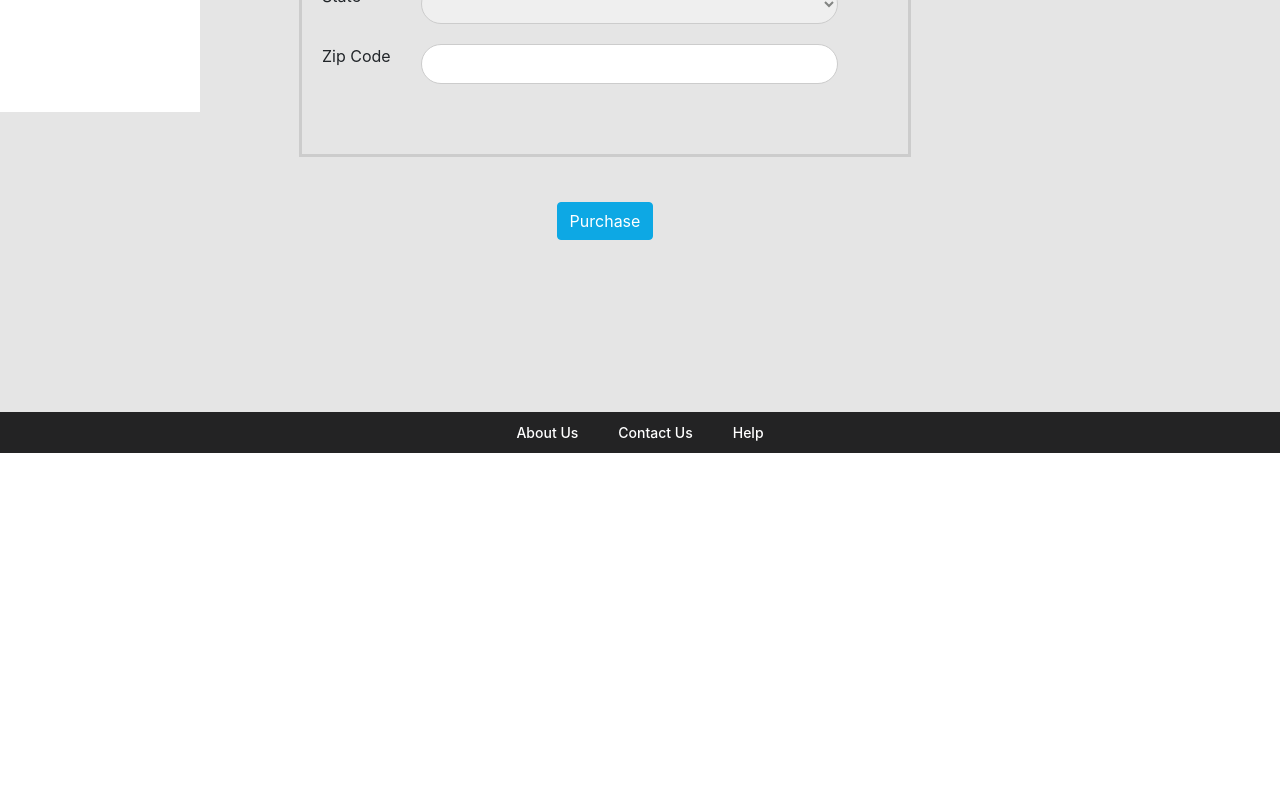
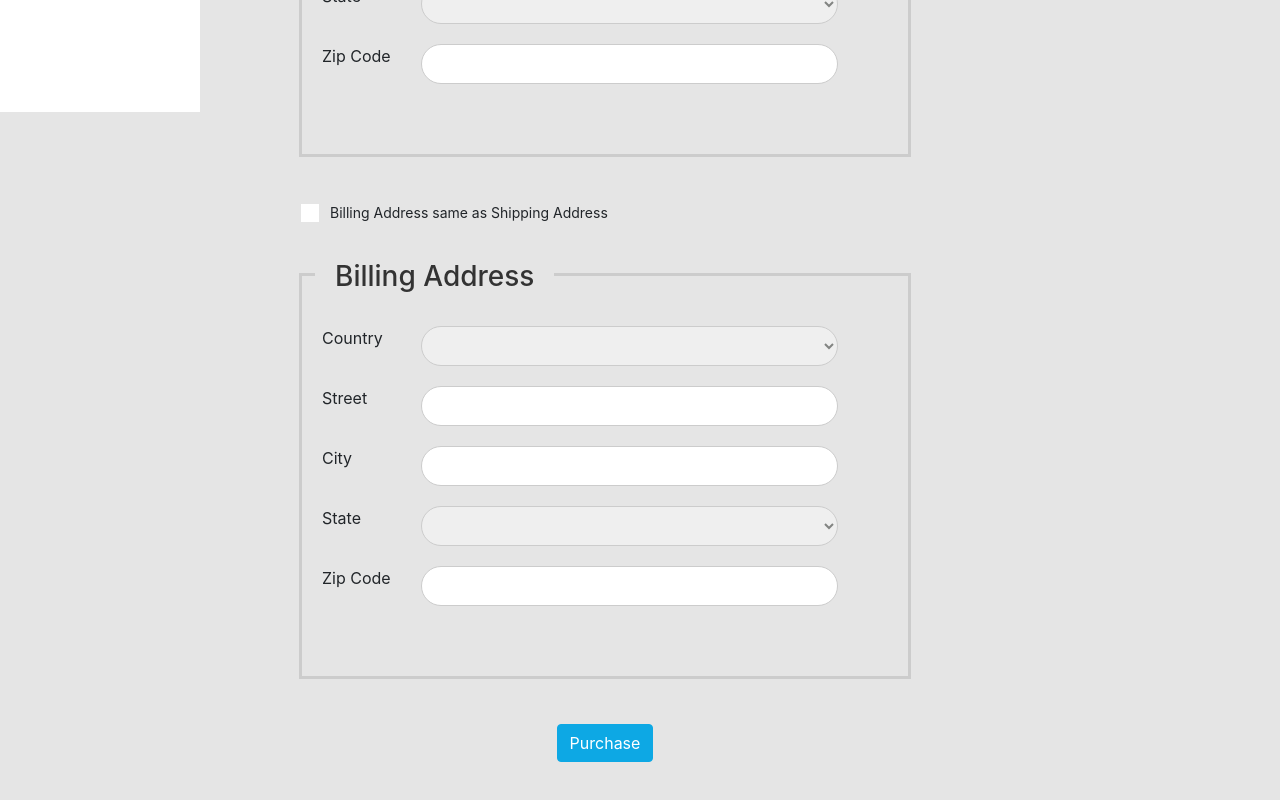
Before and after one commit to SaeedSatari/ecommerce-ui, an Angular app: page /checkout in a window 1280 px wide. Shown: the part 688-1488 px from the top of the page. Before the commit the page ends 1157 px from the top, so only its background shows below. Built offline with nearby package versions, Linux system fonts and the light colour scheme; no server answers.

Commit message:
-added billing address

```diff
--- a/src/app/components/checkout/checkout.component.html
+++ b/src/app/components/checkout/checkout.component.html
@@ -84,6 +84,65 @@
           </div>
         </div>
 
+        <div class="input-space">
+          <label class="au-checkbox">
+            <input type="checkbox" (change)="copyShippingAddressToBillingAddress($event)">
+            <span class="au-checkmark"></span>Billing Address same as Shipping Address
+          </label>
+        </div>
+
+        <div formGroupName="billingAddress" class="form-area">
+          <h3>Billing Address</h3>
+          <div class="row">
+            <div class="col-md-2"><label>Country</label></div>
+            <div class="col-md-9">
+              <div class="input-space">
+                <select formControlName="country">
+                  <option>TO DO</option>
+                </select>
+              </div>
+            </div>
+          </div>
+
+          <div class="row">
+            <div class="col-md-2"><label>Street</label></div>
+            <div class="col-md-9">
+              <div class="input-space">
+                <input formControlName="street" type="text">
+              </div>
+            </div>
+          </div>
+
+          <div class="row">
+            <div class="col-md-2"><label>City</label></div>
+            <div class="col-md-9">
+              <div class="input-space">
+                <input formControlName="city" type="text">
+              </div>
+            </div>
+          </div>
+
+          <div class="row">
+            <div class="col-md-2"><label>State</label></div>
+            <div class="col-md-9">
+              <div class="input-space">
+                <select formControlName="state">
+                  <option>TO DO</option>
+                </select>
+              </div>
+            </div>
+          </div>
+
+          <div class="row">
+            <div class="col-md-2"><label>Zip Code</label></div>
+            <div class="col-md-9">
+              <div class="input-space">
+                <input formControlName="zipCode" type="text">
+              </div>
+            </div>
+          </div>
+        </div>
+
         <div class="text-center">
           <button type="submit" class="btn btn-info">Purchase</button>
         </div>
--- a/src/app/components/checkout/checkout.component.ts
+++ b/src/app/components/checkout/checkout.component.ts
@@ -49,4 +49,11 @@ export class CheckoutComponent implements OnInit {
     console.log(this.checkoutFormGroup.get('customer').value);
   }
 
+  copyShippingAddressToBillingAddress(event) {
+    if (event.target.checked) {
+      this.checkoutFormGroup.controls.billingAddress.setValue(this.checkoutFormGroup.controls.shippingAddress.value)
+    } else {
+      this.checkoutFormGroup.controls.billingAddress.reset();
+    }
+  }
 }
```
